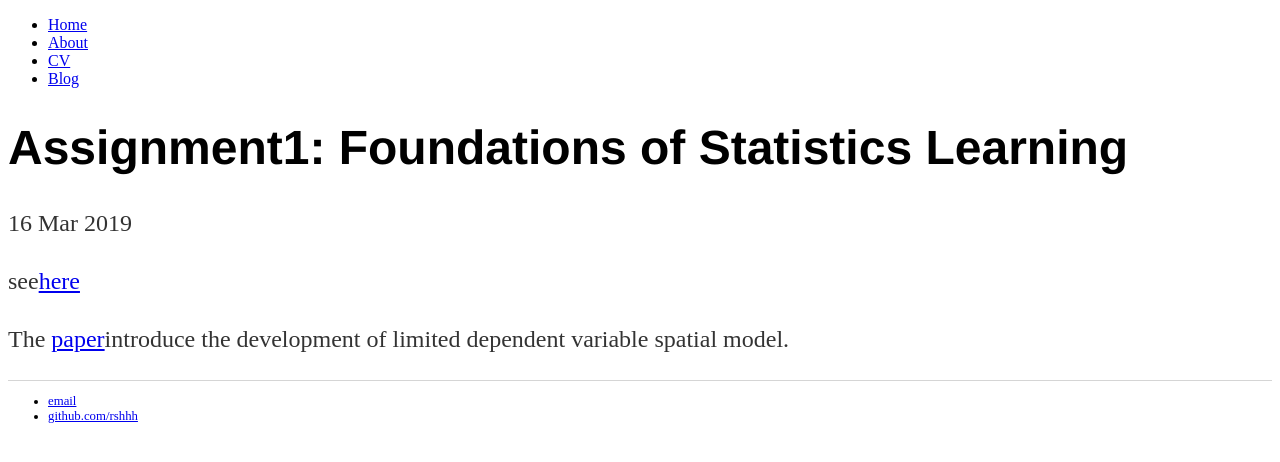
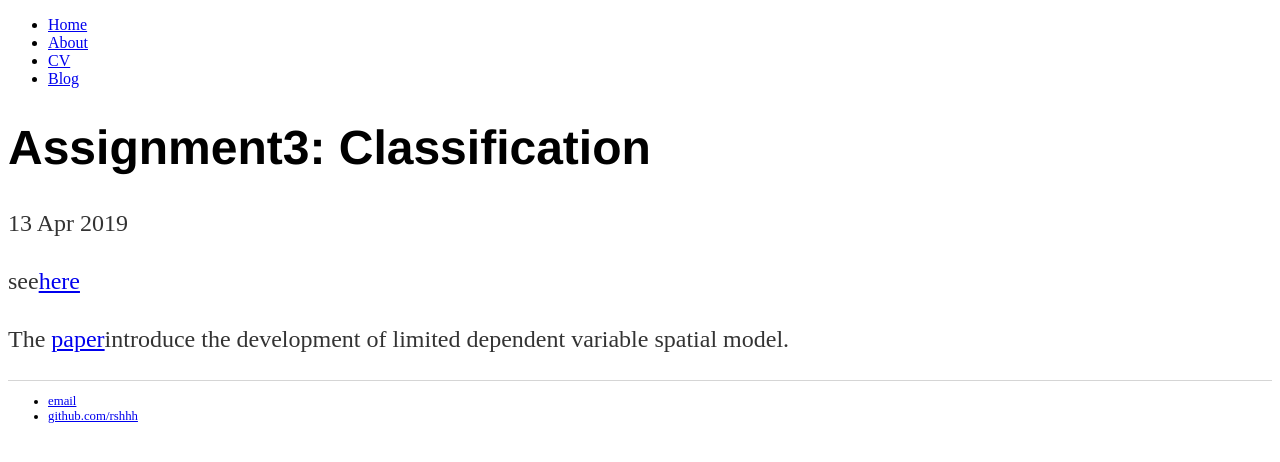
Before and after one commit to RSHHH/Microecon.github.io, a Jekyll site: the page built from _posts/2019-04-13-assignment3.md, in a window 1280 px wide. Shown: the top 462 px of the page. Built offline with Jekyll 4.4.1, drawn with Linux system fonts in a browser that asks for light colours.

Commit message:
Update 2019-04-13-assignment3.md

```diff
--- a/_posts/2019-04-13-assignment3.md
+++ b/_posts/2019-04-13-assignment3.md
@@ -1,7 +1,7 @@
 ---
 layout: post
-title: "Assignment1: Foundations of Statistics Learning"
-date: 2019-03-16
+title: "Assignment3: Classification"
+date: 2019-04-13
 ---
 see[here]({{site.baseurl}}/microecon/assignment_3.pdf)
 
```
